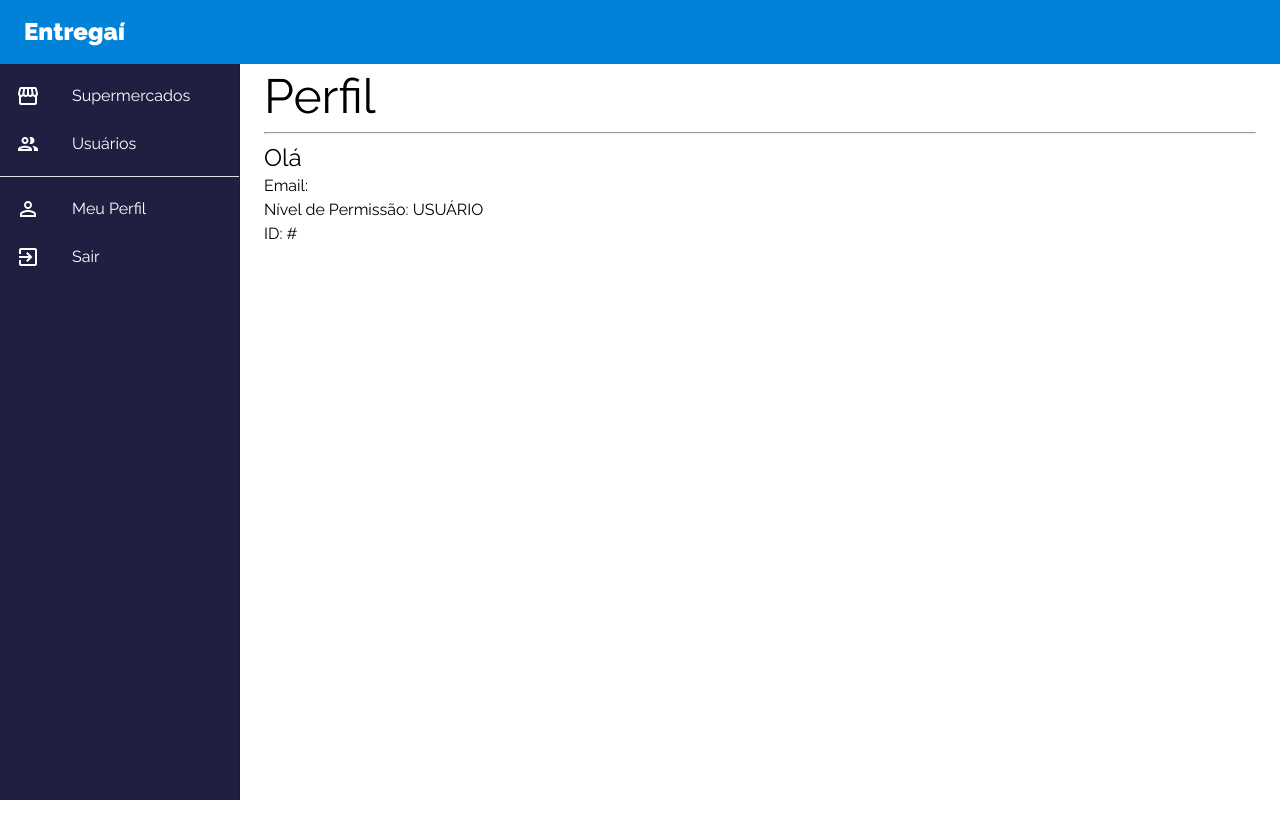
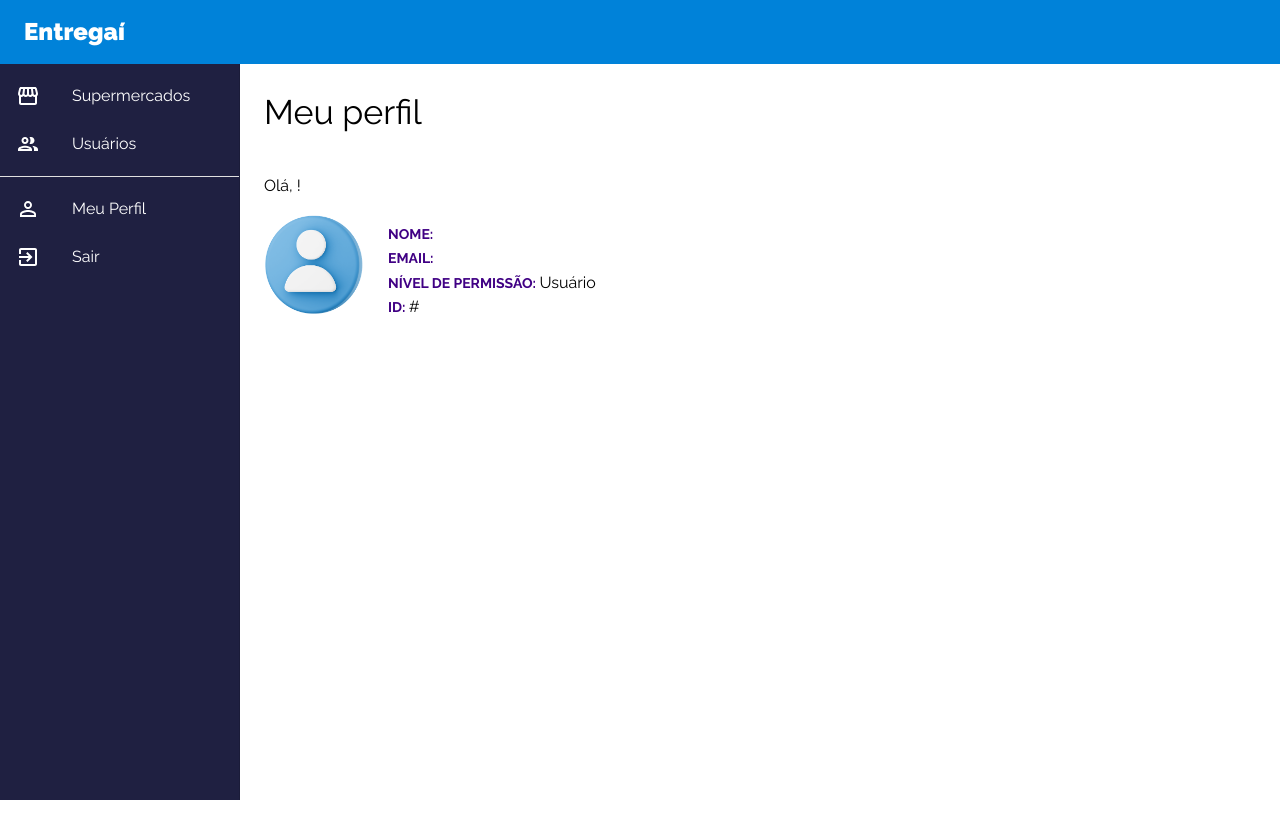
Before and after one commit to ICEI-PUC-Minas-PPLES-TI/plf-es-2023-2-ti4-0648100-entregai, a Next.js app in the folder Codigo/entregai/: page /app/user/profile in a window 1280 px wide. Shown: the top 838 px of the page. Before the commit the page ends 800 px from the top, so only its background shows below. Built offline with nearby package versions, Linux system fonts and the light colour scheme; no server answers.

Commit message:
User profile page styling

```diff
--- /dev/null
+++ b/Codigo/entregai/src/components/modules/user/profile/Info.module.scss
@@ -0,0 +1,15 @@
+.userIcon {
+    height: 100px;
+    width: 100px;
+
+    padding: 1rem 0;
+}
+
+.container {
+    display: flex;
+    flex-direction: row;
+    margin: 1rem auto;
+    width: 100%;
+    height: 100vh;
+    transform: translateY(-1rem);
+}
--- a/Codigo/entregai/src/components/modules/user/profile/Info.tsx
+++ b/Codigo/entregai/src/components/modules/user/profile/Info.tsx
@@ -1,5 +1,8 @@
 import { useAuth } from "@/components/context/UserContext"
-import { Typography } from "@mui/material"
+import { Box, Typography } from "@mui/material"
+import userImage from "/src/styles/img/user_3d.png"
+import Image from "next/image"
+import styles from './Info.module.scss'
 
 const Info = () => {
 
@@ -7,17 +10,41 @@ const Info = () => {
 
     return (
         <div>
-            <Typography variant="h3">Perfil</Typography>
+            <Typography variant="h4" noWrap component="div" sx={{ padding: '1.5rem 0' }}>
+                Meu perfil
+            </Typography>
 
-            <hr></hr>
+            <Box sx={{ padding: '1rem 0' }}>
+                <Typography variant="body1" noWrap component="div">
+                    Olá, {user.name}!
+                </Typography>
 
-            <Typography variant="h5">Olá {user.name}</Typography>
+                <div className={styles.container}>
+                    <Image src={userImage} alt="User Icon" className={styles.userIcon} />
 
-            <Typography variant="body1">Email: {user.email}</Typography>
+                    <Box sx={{ padding: '1.5rem' }}>
+                        <Typography variant="body1" noWrap component="body">
+                            <Typography variant="button" sx={{ color: 'primary.dark' }}>Nome: </Typography>
+                            {user.name}
+                        </Typography>
 
-            <Typography variant="body1">Nível de Permissão: {user.permissionLevel ? "ADMINISTRADOR" : "USUÁRIO"}</Typography>
+                        <Typography variant="body1" noWrap component="body">
+                            <Typography variant="button" sx={{ color: 'primary.dark' }}>Email: </Typography>
+                            {user.email}
+                        </Typography>
 
-            <Typography variant="body1">ID: #{user.id}</Typography>
+                        <Typography variant="body1" noWrap component="body">
+                            <Typography variant="button" sx={{ color: 'primary.dark' }}>Nível de permissão: </Typography>
+                            {user.permissionLevel ? "Administrador" : "Usuário"}
+                        </Typography>
+
+                        <Typography variant="body1" noWrap component="body">
+                            <Typography variant="button" sx={{ color: 'primary.dark' }}>ID: </Typography>
+                            #{user.id}
+                        </Typography>
+                    </Box>
+                </div>
+            </Box>
         </div>
     )
 }
```
Also changed, not shown: Codigo/entregai/src/styles/img/user_3d.png (added).
